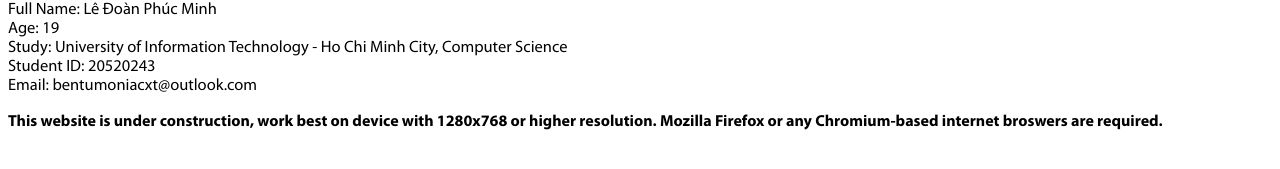
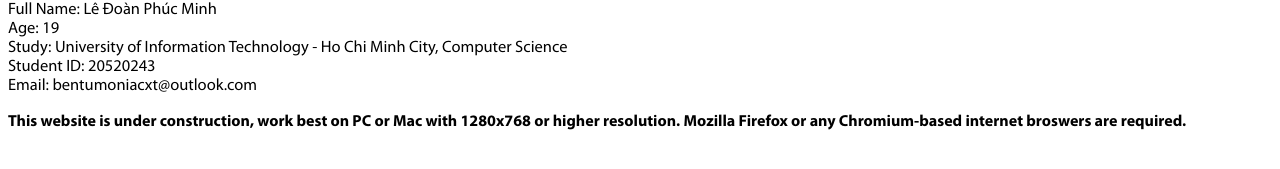
Before and after one commit to BenTumoniacXT/BenTumoniacXT.github.io, a Jekyll site: the page index.html, which Jekyll copies as it is, in a window 1280 px wide. Shown: the part 436-605 px from the top of the page. Built offline with Jekyll 4.4.1, drawn with Linux system fonts in a browser that asks for light colours.

Commit message:
Update index.html

```diff
--- a/index.html
+++ b/index.html
@@ -26,7 +26,7 @@
 	</p>
 
 	<footer>
-		<p style='font-family:"MyriadProBold";'>This website is under construction, work best on device with 1280x768 or higher resolution. Mozilla Firefox or any Chromium-based internet broswers are required.</p>
+		<p style='font-family:"MyriadProBold";'>This website is under construction, work best on PC or Mac with 1280x768 or higher resolution. Mozilla Firefox or any Chromium-based internet broswers are required.</p>
 	</footer>
 </body>
 </html>
```
